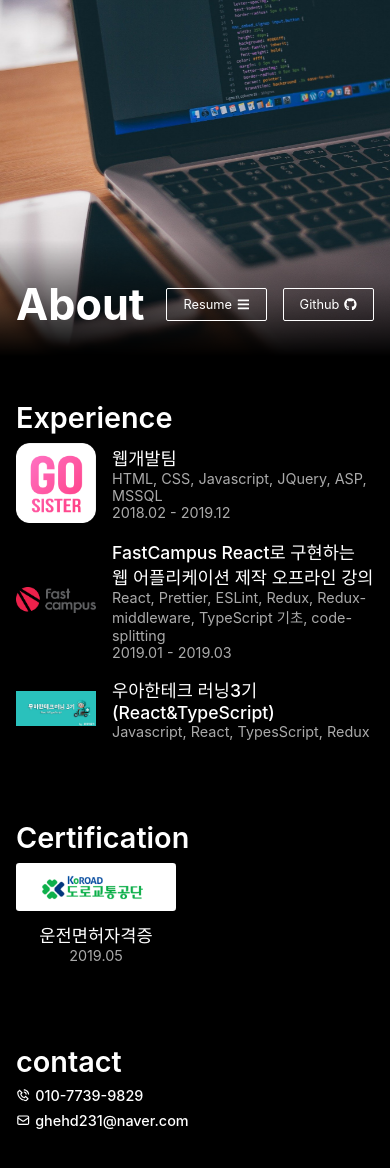
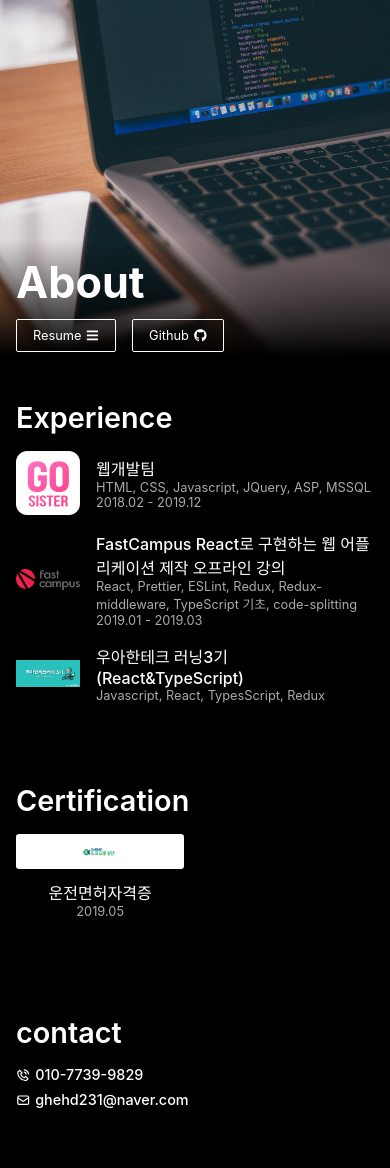
Before and after one commit to ghehd231/portfolio, a React (Create React App) app in the folder client/: page /about in a window 390 px wide. Shown: the top 1168 px of the page. Built offline with nearby package versions, Linux system fonts and the light colour scheme.

Commit message:
about mobile 반응형

```diff
--- a/client/src/components/about/Head.js
+++ b/client/src/components/about/Head.js
@@ -7,7 +7,7 @@
 
 const Head = () => {
   return (
-    <BgSection bgName="main-bg4">
+    <BgSection bgName="main-bg4" column>
       <div>
         <Title>About</Title>
       </div>
--- a/client/src/components/about/certification/Certification.js
+++ b/client/src/components/about/certification/Certification.js
@@ -25,6 +25,13 @@
   flex-direction: column;
   & + & {
     margin-left: 2rem;
+    @media only screen and (max-width: 850px) {
+      margin-left: 0;
+    }
+  }
+  @media only screen and (max-width: 850px) {
+    width: 47%;
+    margin-bottom: 1rem;
   }
 `;
 
@@ -38,7 +45,11 @@
   background: ${palette.white};
   margin-bottom: 0.7rem;
   & > img {
-    width: 8rem;
+    height: 80%;
+  }
+  @media only screen and (max-width: 450px) {
+    height: 2.2rem;
+  }
   }
 `;
 
@@ -52,12 +63,18 @@
   font-size: 1.1rem;
   font-weight: 500;
   margin: 0;
+  @media only screen and (max-width: 450px) {
+    font-size: 1rem;
+  }
 `;
 const MetaDesc = styled.p`
   font-size: 0.9rem;
   font-weight: 400;
   margin: 0;
   color: ${palette.text_gray};
+  @media only screen and (max-width: 450px) {
+    font-size: 0.8rem;
+  }
 `;
 
 export default Certification;
--- a/client/src/components/about/experience/Experience.js
+++ b/client/src/components/about/experience/Experience.js
@@ -26,6 +26,9 @@
   & > img {
     width: 5rem;
     margin-right: 1rem;
+    @media only screen and (max-width: 450px) {
+      width: 4rem;
+    }
   }
   & + & {
     margin-top: 1rem;
@@ -41,12 +44,18 @@
   font-size: 1.1rem;
   font-weight: 500;
   margin: 0;
+  @media only screen and (max-width: 450px) {
+    font-size: 1rem;
+  }
 `;
 const MetaDesc = styled.p`
   font-size: 0.9rem;
   font-weight: 400;
   margin: 0;
   color: ${palette.text_gray};
+  @media only screen and (max-width: 450px) {
+    font-size: 0.8rem;
+  }
 `;
 
 export default Experience;
--- a/client/src/components/common/BgSection.js
+++ b/client/src/components/common/BgSection.js
@@ -1,13 +1,13 @@
 import React from "react";
 import styled from "styled-components";
 
-const BgSection = ({ bgName, children }) => {
+const BgSection = ({ bgName, column, children }) => {
   return (
     <>
       <Bg bgName={bgName} />
       <MainBolok>
         <GradientBox>
-          <MainWrap>{children}</MainWrap>
+          <MainWrap column={column}>{children}</MainWrap>
         </GradientBox>
       </MainBolok>
     </>
@@ -61,6 +61,10 @@
   display: flex;
   justify-content: space-between;
   align-items: center;
+  @media only screen and (max-width: 480px) {
+    ${(props) =>
+     props.column && "flex-direction:column;  align-items: flex-start;"};
+    }
 `;
 
 
--- a/client/src/components/common/ListScroll.js
+++ b/client/src/components/common/ListScroll.js
@@ -75,6 +75,7 @@
 
 const SkillListBlock = styled.div`
   display: flex;
+  justify-content: space-between;
   flex-wrap: wrap;
   ${props =>
     props.vertical &&
--- a/client/src/components/common/Section.js
+++ b/client/src/components/common/Section.js
@@ -61,7 +61,7 @@
       margin-bottom: 0.5rem;
     `};
   @media only screen and (max-width: 480px) {
-    margin-bottom: 0.5rem;
+    margin-bottom: 1rem;
   }
 `;
 
--- a/client/src/components/home/project/ProjectSection.js
+++ b/client/src/components/home/project/ProjectSection.js
@@ -5,7 +5,7 @@
 
 const ProjectSection = () => {
   const state = useProjectState();
-  return <Section title="Projects" component={Project} content={state} />;
+  return <Section title="Projects" scroll component={Project} content={state} />;
 };
 
 export default ProjectSection;
```
